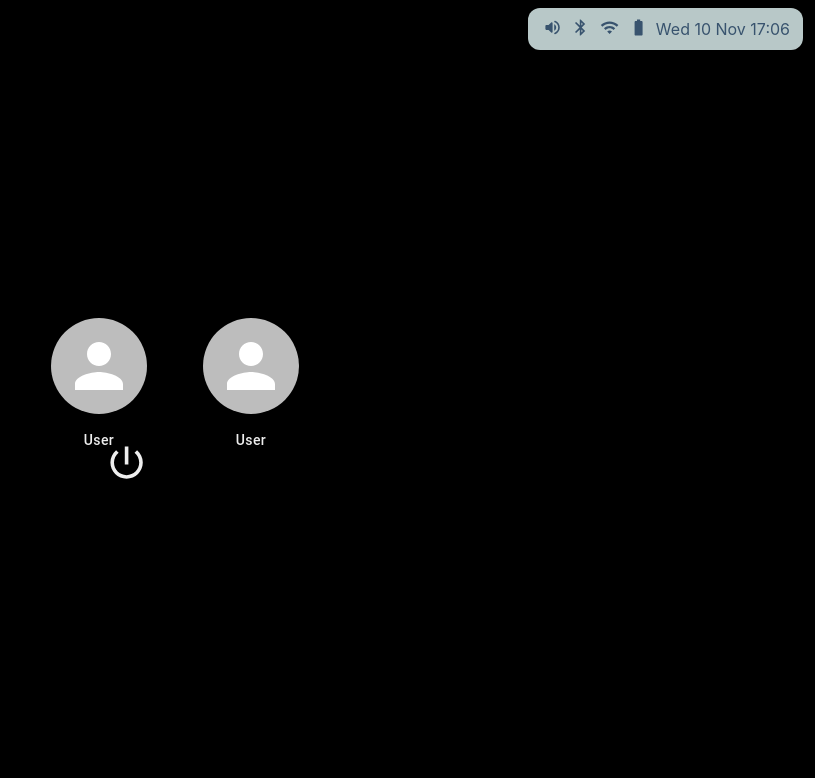
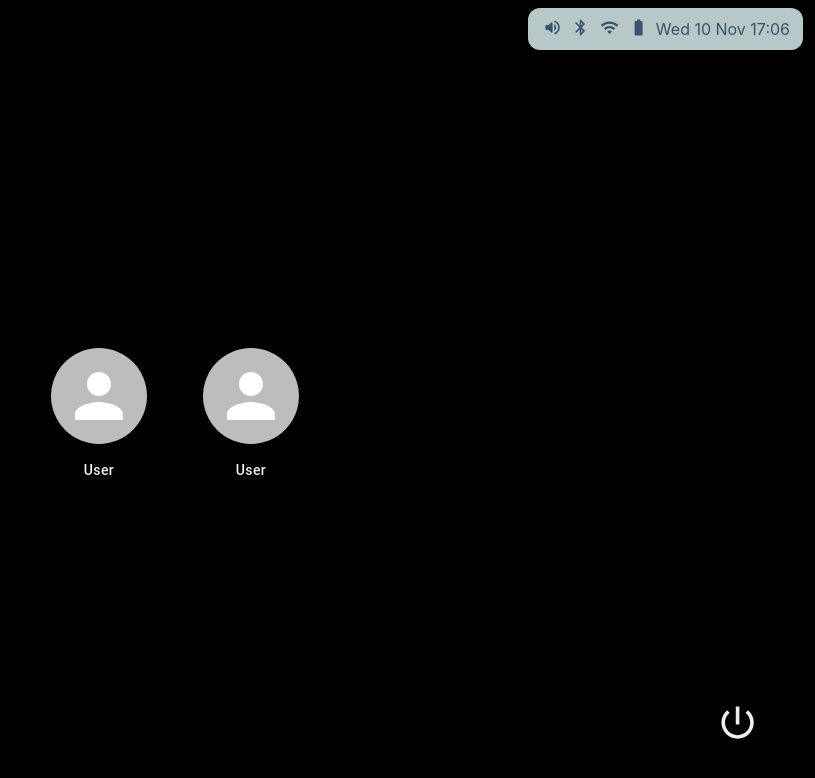
Before and after one commit to kwankiu/nextde, a Next.js app: page /auth in a window 1280 px wide. Shown: the top 778 px of the page, without its empty margins (465-1280 px from the left). Built offline with nearby package versions, Linux system fonts and the light colour scheme.

Commit message:
fixed css bugs

```diff
--- a/styles/auth.module.css
+++ b/styles/auth.module.css
@@ -33,7 +33,7 @@
 }
 
 .cancelbtnContainer {
-  position: absolute;
+  position: absolute !important;
   bottom: 3em;
 }
 
--- a/styles/notch.module.css
+++ b/styles/notch.module.css
@@ -1,5 +1,5 @@
 .notchContainer {
-  position: absolute;
+  position: absolute !important;
   display: flex;
   top: 8px;
   color: #000;
--- a/styles/powermenu.module.css
+++ b/styles/powermenu.module.css
@@ -1,5 +1,5 @@
 .powerbtnContainer {
-  position: absolute;
+  position: absolute !important;
   bottom: 2em;
   right: 2em;
 }
```
